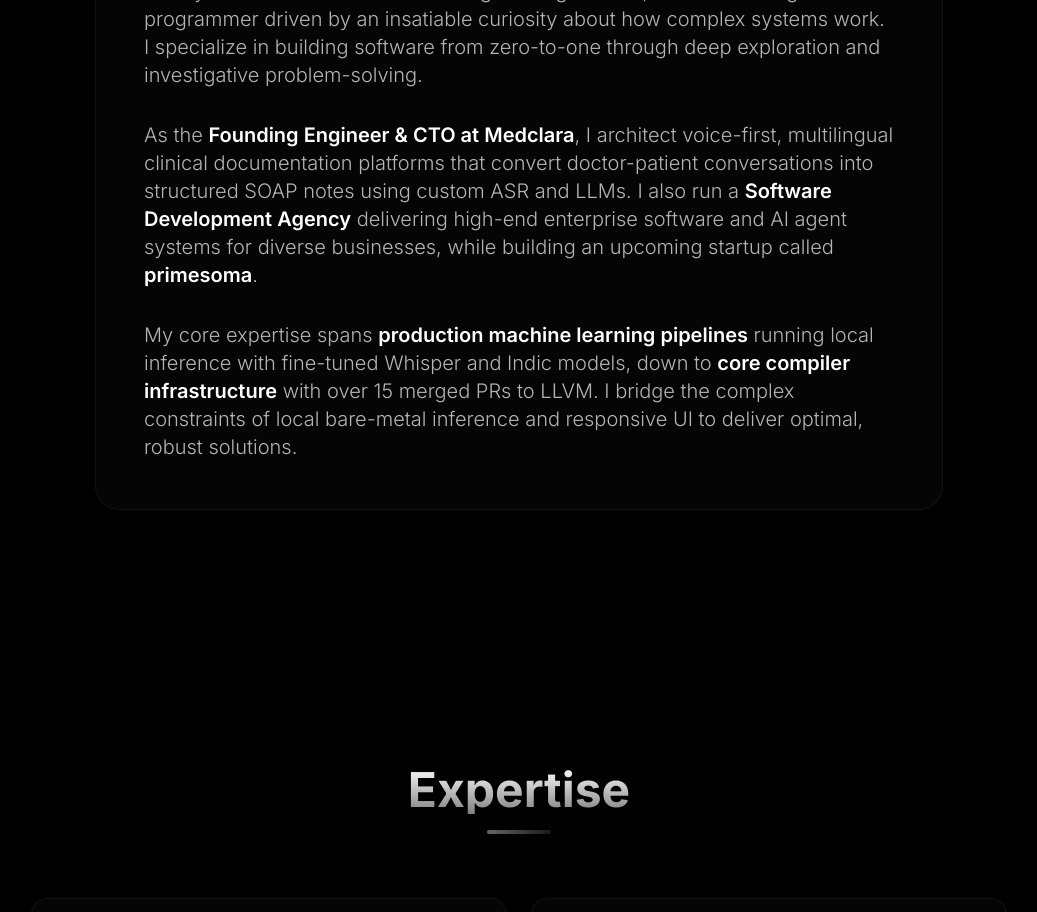
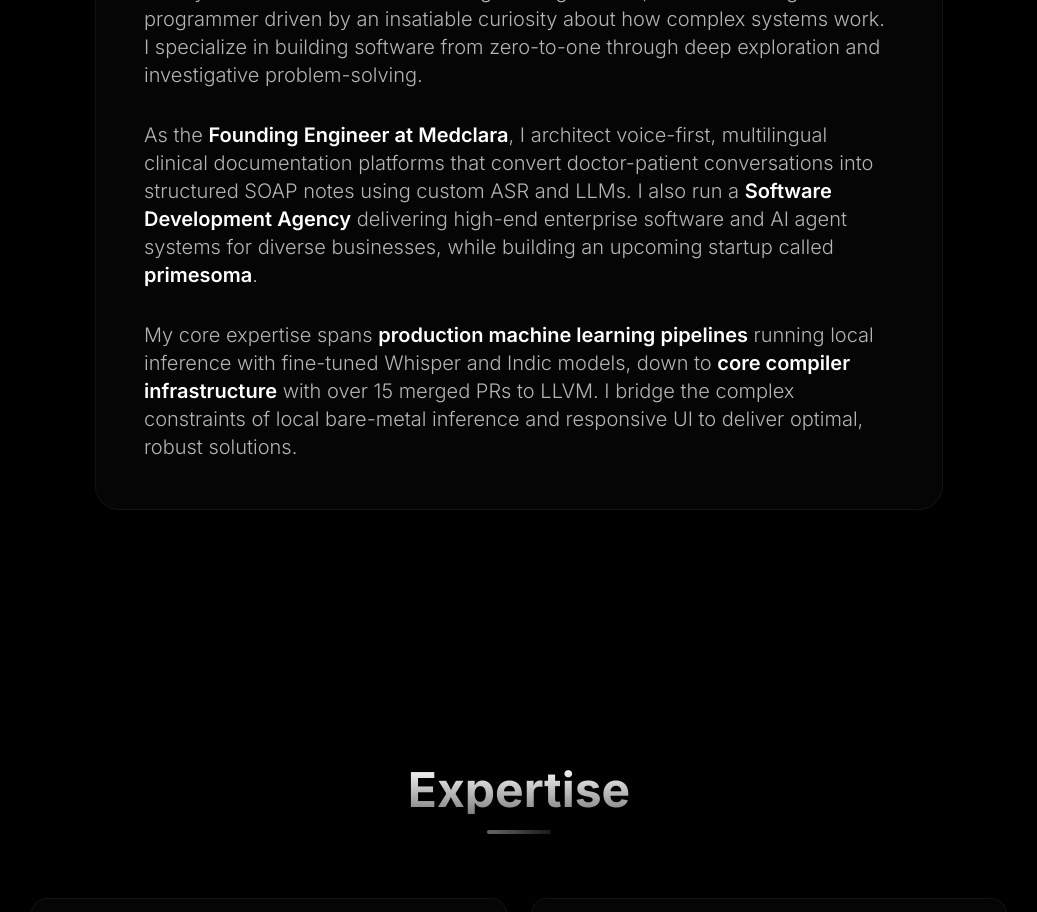
Before and after one commit to StarOne01/StarOne01.github.io, a Next.js app: page / in a window 1280 px wide. Shown: the part 1160-2072 px from the top of the page, without its empty margins (121-1158 px from the left). Built offline with nearby package versions, Linux system fonts and the light colour scheme.

Commit message:
Update job title in About section for clarity and accuracy

```diff
--- a/src/app/page.tsx
+++ b/src/app/page.tsx
@@ -110,7 +110,7 @@ function About() {
           I am a <span className="font-semibold text-white">Systems and AI Engineer</span> based in Coimbatore, Tamil Nadu. Currently a third-year Electrical & Electronics Engineering student, I am a self-taught programmer driven by an insatiable curiosity about how complex systems work. I specialize in building software from zero-to-one through deep exploration and investigative problem-solving.
         </p>
         <p>
-          As the <span className="font-semibold text-white">Founding Engineer & CTO at Medclara</span>, I architect voice-first, multilingual clinical documentation platforms that convert doctor-patient conversations into structured SOAP notes using custom ASR and LLMs. I also run a <span className="font-semibold text-white">Software Development Agency</span> delivering high-end enterprise software and AI agent systems for diverse businesses, while building an upcoming startup called <span className="font-semibold text-white">primesoma</span>.
+          As the <span className="font-semibold text-white">Founding Engineer at Medclara</span>, I architect voice-first, multilingual clinical documentation platforms that convert doctor-patient conversations into structured SOAP notes using custom ASR and LLMs. I also run a <span className="font-semibold text-white">Software Development Agency</span> delivering high-end enterprise software and AI agent systems for diverse businesses, while building an upcoming startup called <span className="font-semibold text-white">primesoma</span>.
         </p>
         <p>
           My core expertise spans <span className="font-semibold text-white">production machine learning pipelines</span> running local inference with fine-tuned Whisper and Indic models, down to <span className="font-semibold text-white">core compiler infrastructure</span> with over 15 merged PRs to LLVM. I bridge the complex constraints of local bare-metal inference and responsive UI to deliver optimal, robust solutions.
```
